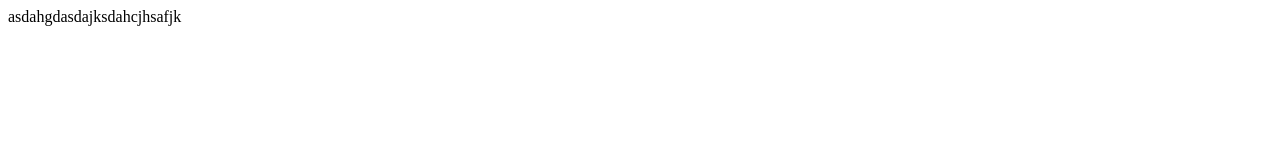
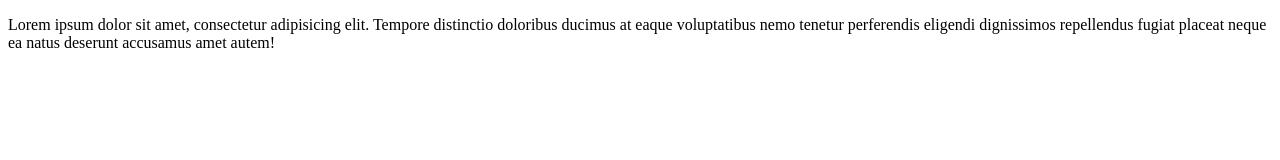
Before and after one commit to haohaoxing/Response, a plain HTML site: page index.html in a window 1280 px wide. Drawn offline with Linux system fonts and the light colour scheme.

Commit message:
测试数据

```diff
--- a/index.html
+++ b/index.html
@@ -5,6 +5,6 @@
 		<title></title>
 	</head>
 	<body>
-		asdahgdasdajksdahcjhsafjk
+		<p>Lorem ipsum dolor sit amet, consectetur adipisicing elit. Tempore distinctio doloribus ducimus at eaque voluptatibus nemo tenetur perferendis eligendi dignissimos repellendus fugiat placeat neque ea natus deserunt accusamus amet autem!</p>
 	</body>
 </html>
```
